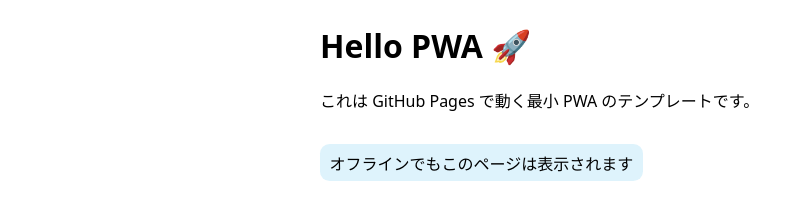
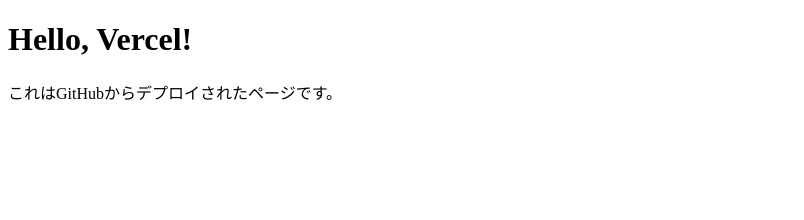
Before and after one commit to riyu11riyu/taikenn, a plain HTML site: page index.html in a window 1280 px wide. Shown: the whole page, without its empty margins (0-804 px from the left). Drawn offline with Linux system fonts and the light colour scheme.

Commit message:
Update index.html

```diff
--- a/index.html
+++ b/index.html
@@ -1,30 +1,11 @@
-<!doctype html>
-<html lang="ja">
-<head>
-  <meta charset="utf-8" />
-  <meta name="viewport" content="width=device-width,initial-scale=1" />
-  <title>Hello PWA</title>
-  <link rel="manifest" href="./manifest.json">
-  <meta name="theme-color" content="#0ea5e9">
-  <link rel="icon" href="./icon-192.png">
-  <style>
-    body{font-family:system-ui,-apple-system,Segoe UI,Roboto,sans-serif;margin:24px}
-    .app{max-width:640px;margin:auto}
-    .badge{display:inline-block;padding:.4rem .6rem;border-radius:.6rem;background:#0ea5e922}
-  </style>
-</head>
-<body>
-  <div class="app">
-    <h1>Hello PWA 🚀</h1>
-    <p>これは GitHub Pages で動く最小 PWA のテンプレートです。</p>
-    <p class="badge">オフラインでもこのページは表示されます</p>
-  </div>
-  <script>
-    if ('serviceWorker' in navigator) {
-      window.addEventListener('load', () => {
-        navigator.serviceWorker.register('./sw.js', { scope: './' }).catch(console.error);
-      });
-    }
-  </script>
-</body>
+<!DOCTYPE html>
+<html>
+  <head>
+    <meta charset="UTF-8" />
+    <title>Hello Vercel</title>
+  </head>
+  <body>
+    <h1>Hello, Vercel!</h1>
+    <p>これはGitHubからデプロイされたページです。</p>
+  </body>
 </html>
```
